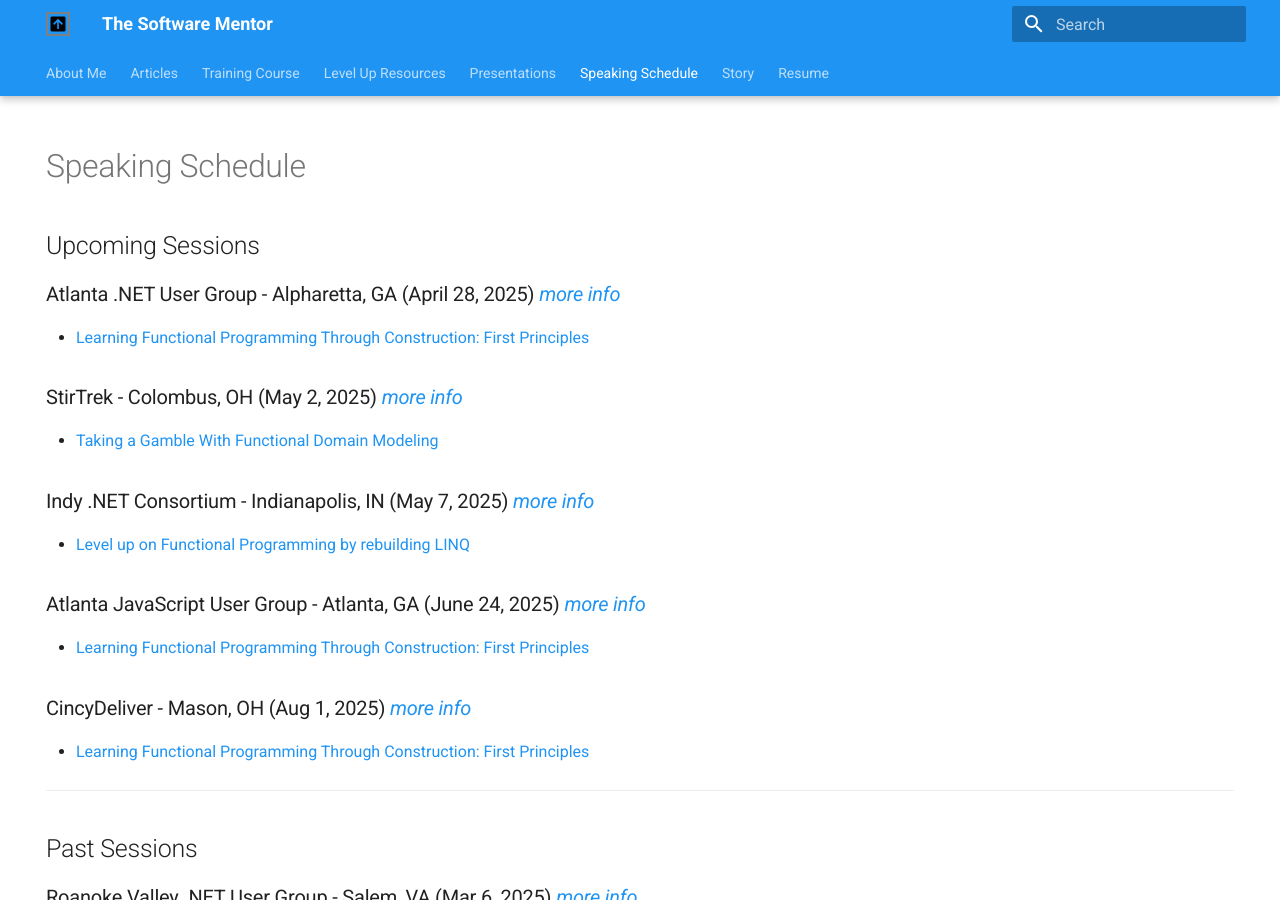
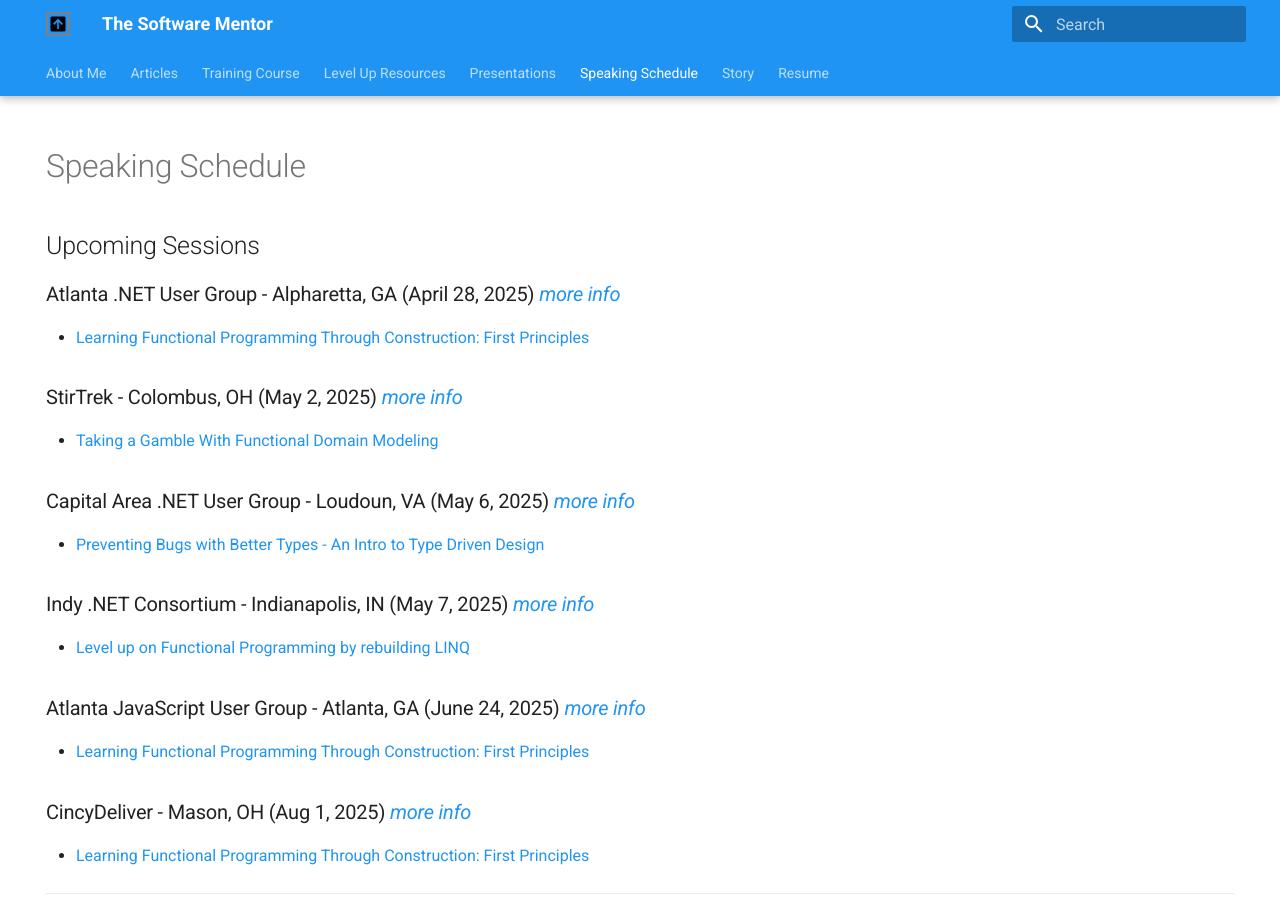
Before and after one commit to cameronpresley/blog, an MkDocs documentation site: the page built from docs/speaking-schedule.md, in a window 1280 px wide and 900 px high. Built offline with MkDocs 1.6.1 and Material for MkDocs 9.7.7, drawn with Linux system fonts in a browser that asks for light colours; plug-ins that fetch from the network failed and are left out.

Commit message:
Update speaking-schedule.md (#133)

```diff
--- a/docs/speaking-schedule.md
+++ b/docs/speaking-schedule.md
@@ -14,6 +14,10 @@ hide:
 ### StirTrek - Colombus, OH (May 2, 2025) _[more info](https://stirtrek.com/)_
 
 - [Taking a Gamble With Functional Domain Modeling](presentations.md#taking-a-gamble-with-functional-domain-modeling)
+
+### Capital Area .NET User Group - Loudoun, VA (May 6, 2025) _[more info](https://www.meetup.com/caparea-net/events/307412739)_
+
+- [Preventing Bugs with Better Types - An Intro to Type Driven Design]()
 
 ### Indy .NET Consortium - Indianapolis, IN (May 7, 2025) _[more info](https://www.meetup.com/indy-net-consortium/events/305129423)_
 
```
